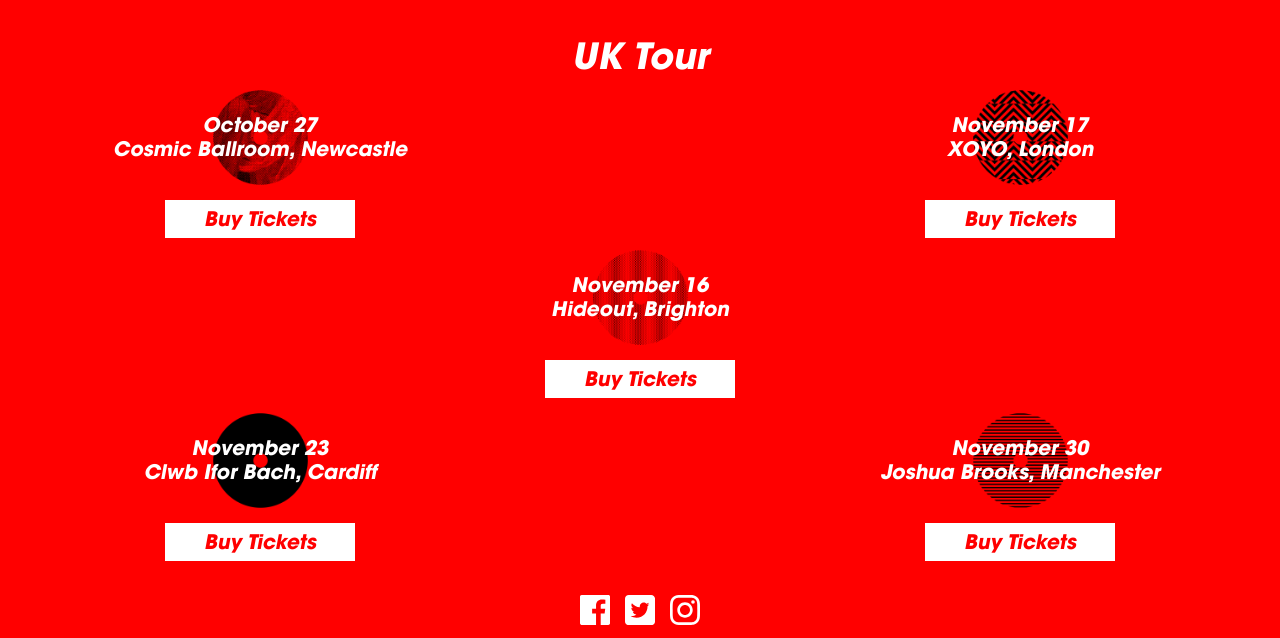
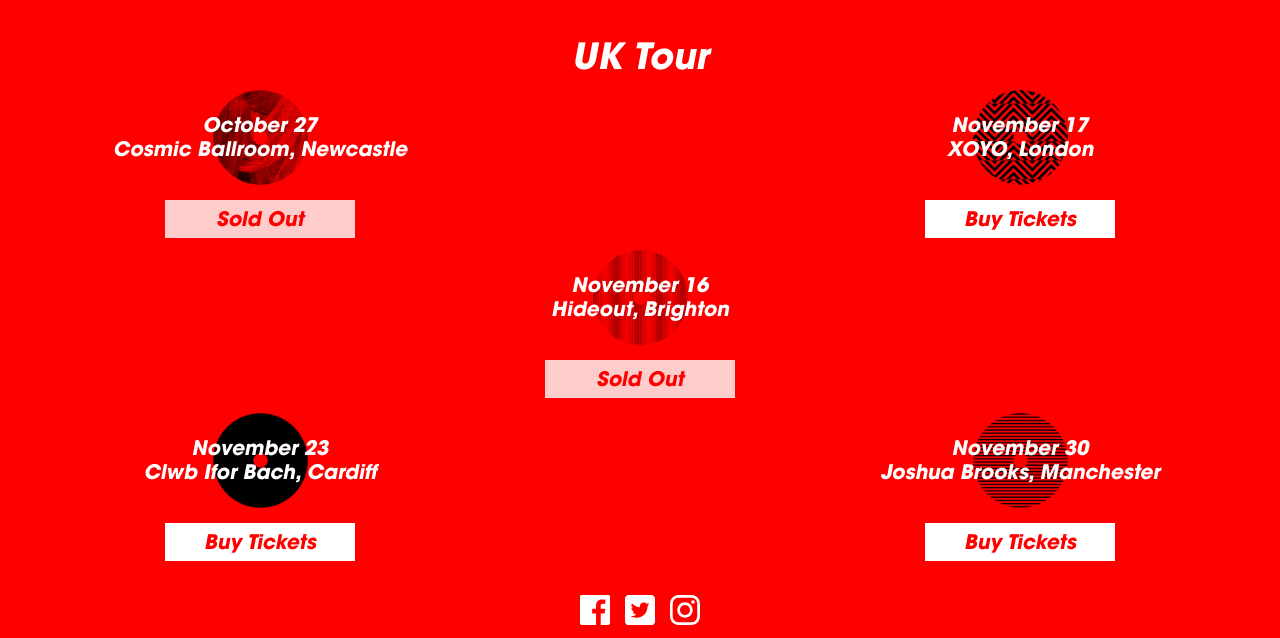
Before and after one commit to George-Evans/openerstour-demo, a PHP site: page /index.html in a window 1280 px wide. Shown: the part 139-777 px from the top of the page. Run offline with PHP 8.4, Linux system fonts and the light colour scheme.

Commit message:
Fixing broken ticket links

```diff
--- a/css/main.css
+++ b/css/main.css
@@ -109,6 +109,12 @@
 .btn-primary.focus,
 .btn-primary:focus {
 	box-shadow: 0 0 0 0.2rem rgba(0,0,0,.5);
+}
+
+.btn-primary.disabled {
+	background-color: #fff;
+	color: #ff0000;
+	opacity: 0.8;
 }
 
 input.email {
--- a/index.html
+++ b/index.html
@@ -42,7 +42,7 @@
 					<img src="img/newcastle.png" class="img-responsive date">
 					<h3 class="show">October 27<br>Cosmic Ballroom, Newcastle</h3>
 				</div>
-				<a class="btn btn-primary" href="https://www.eventbrite.co.uk/e/sam-divine-presents-openers-newcastle-halloween-special-tickets-49656340451">Buy Tickets</a>
+				<a class="btn btn-primary disabled" href="" disabled>Sold Out</a>
 			</div>
 
 			<div class="col-md-4 align-self-center">
@@ -50,7 +50,7 @@
 					<img src="img/brighton.png" class="img-responsive date middle">
 					<h3 class="show">November 16<br>Hideout, Brighton</h3>
 				</div>
-				<a class="btn btn-primary" href="https://www.eventbrite.co.uk/e/sam-divine-openers-tour-tickets-49473591845">Buy Tickets</a>
+				<a class="btn btn-primary disabled" href="" disabled>Sold Out</a>
 			</div>
 
 			<div class="col-md-4 align-self-start">
@@ -66,7 +66,7 @@
 					<img src="img/cardiff.png" class="img-responsive date">
 					<h3 class="show">November 23<br>Clwb Ifor Bach, Cardiff</h3>
 				</div>
-				<a class="btn btn-primary" href="https://promotioncentre.co.uk/event_overview.php?lid=1090909">Buy Tickets</a>
+				<a class="btn btn-primary" href="https://www.skiddle.com/whats-on/Cardiff/Clwb-Ifor-Bach/Sam-Divine-Openers/13304986/?fbclid=IwAR06eN_2RXPIdaOQGEyz5DJM52MqHROm6iQeMu7CUZ1iIsi-3AH_s54VxJs">Buy Tickets</a>
 			</div>
 
 			<div class="col-md-4 align-self-end hide">
@@ -77,7 +77,7 @@
 					<img src="img/manchester.png" class="img-responsive date">
 					<h3 class="show">November 30<br>Joshua Brooks, Manchester</h3>
 				</div>
-				<a class="btn btn-primary" href="http://bit.ly/CueOpenersbit.ly/CueOpeners">Buy Tickets</a>
+				<a class="btn btn-primary" href="http://bit.ly/CueOpeners">Buy Tickets</a>
 			</div>
 
 		</div>
```
Also changed, not shown: 1 other file.
